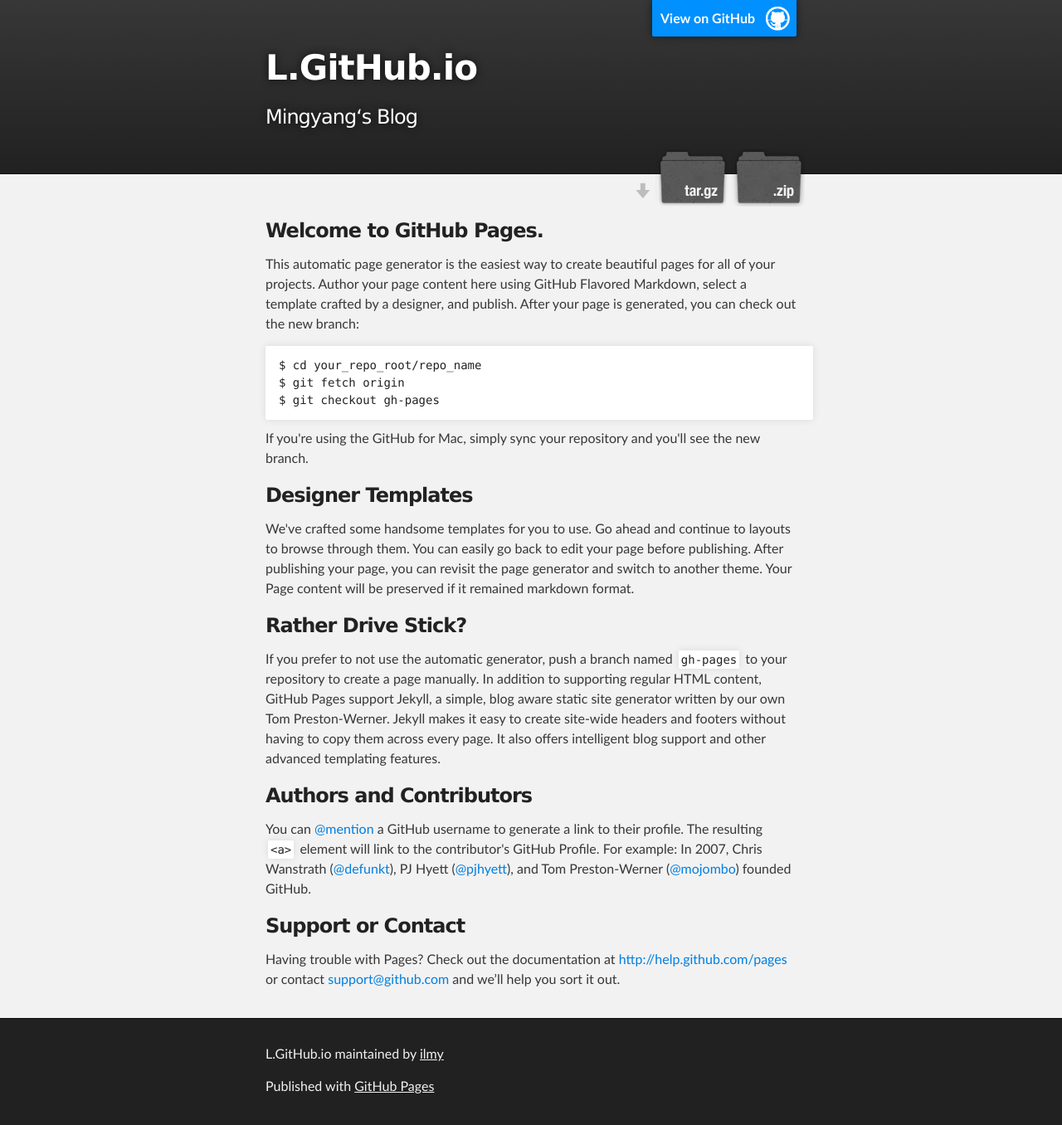
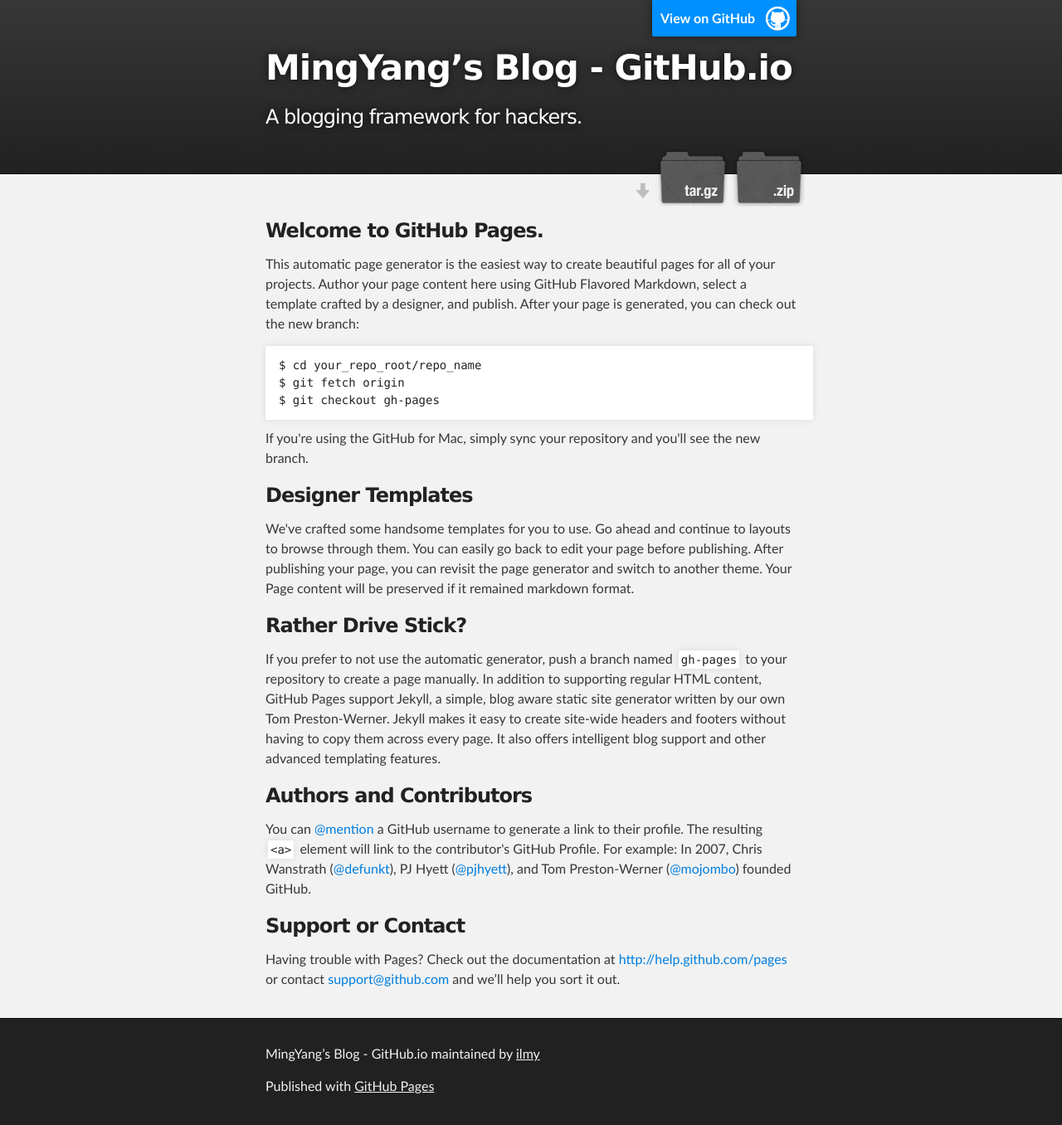
Before and after one commit to ilmy/ilmy.github.io, a plain HTML site: page index.html in a window 1280 px wide. Shown: the whole page at 83% size. Drawn offline with Linux system fonts and the light colour scheme.

```diff
--- a/index.html
+++ b/index.html
@@ -4,11 +4,11 @@
   <head>
     <meta charset='utf-8'>
     <meta http-equiv="X-UA-Compatible" content="chrome=1">
-    <meta name="description" content="L.GitHub.io : Mingyang‘s Blog">
+    <meta name="description" content="MingYang’s Blog - GitHub.io : A blogging framework for hackers.">
 
     <link rel="stylesheet" type="text/css" media="screen" href="stylesheets/stylesheet.css">
 
-    <title>L.GitHub.io</title>
+    <title>MingYang’s Blog - GitHub.io</title>
   </head>
 
   <body>
@@ -18,8 +18,8 @@
         <header class="inner">
           <a id="forkme_banner" href="https://github.com/ilmy/l.github.io">View on GitHub</a>
 
-          <h1 id="project_title">L.GitHub.io</h1>
-          <h2 id="project_tagline">Mingyang‘s Blog</h2>
+          <h1 id="project_title">MingYang’s Blog - GitHub.io</h1>
+          <h2 id="project_tagline">A blogging framework for hackers.</h2>
 
             <section id="downloads">
               <a class="zip_download_link" href="https://github.com/ilmy/l.github.io/zipball/master">Download this project as a .zip file</a>
@@ -68,7 +68,7 @@ $ git checkout gh-pages
     <!-- FOOTER  -->
     <div id="footer_wrap" class="outer">
       <footer class="inner">
-        <p class="copyright">L.GitHub.io maintained by <a href="https://github.com/ilmy">ilmy</a></p>
+        <p class="copyright">MingYang’s Blog - GitHub.io maintained by <a href="https://github.com/ilmy">ilmy</a></p>
         <p>Published with <a href="http://pages.github.com">GitHub Pages</a></p>
       </footer>
     </div>
```
Also changed, not shown: params.json (+1 -1 lines).
